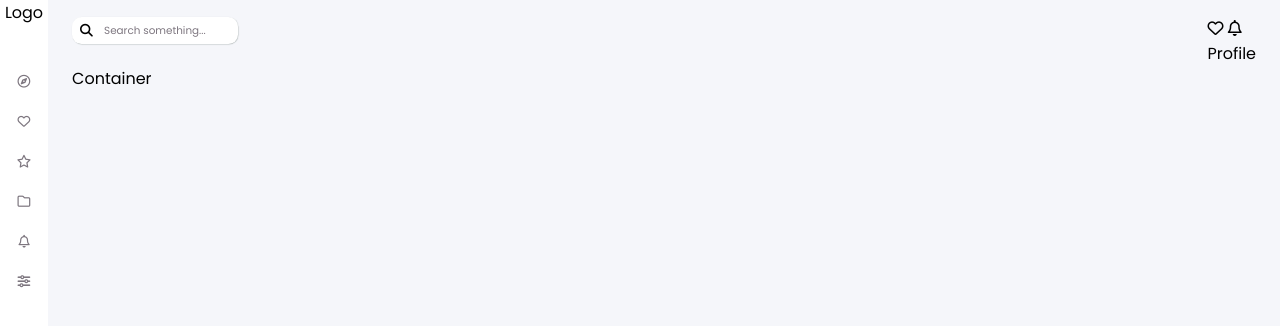
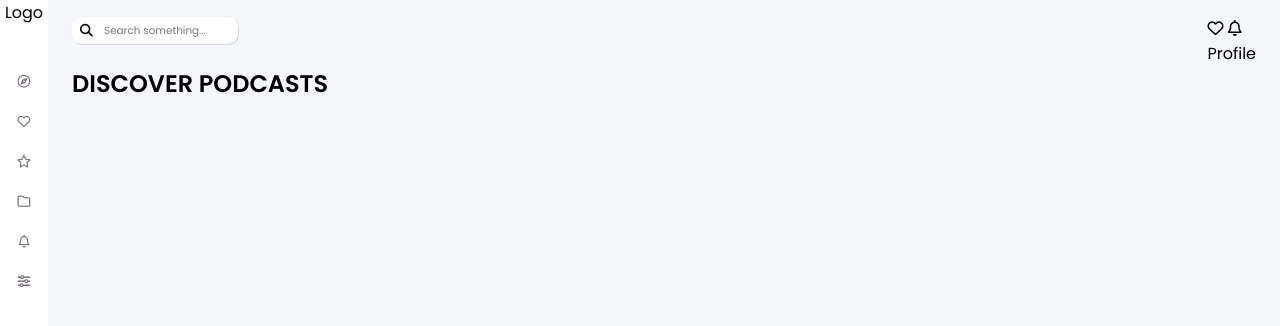
Before and after one commit to SandhyaR1007/pod-mate, a React (Create React App) app: page / in a window 1280 px wide. Shown: the top 326 px of the page. Built offline with nearby package versions, Linux system fonts and the light colour scheme.

Commit message:
add: heading

```diff
--- a/src/components/Container.js
+++ b/src/components/Container.js
@@ -1,7 +1,11 @@
 import React from "react";
 
 const Container = () => {
-  return <div>Container</div>;
+  return (
+    <div>
+      <h2>DISCOVER PODCASTS</h2>
+    </div>
+  );
 };
 
 export default Container;
```
